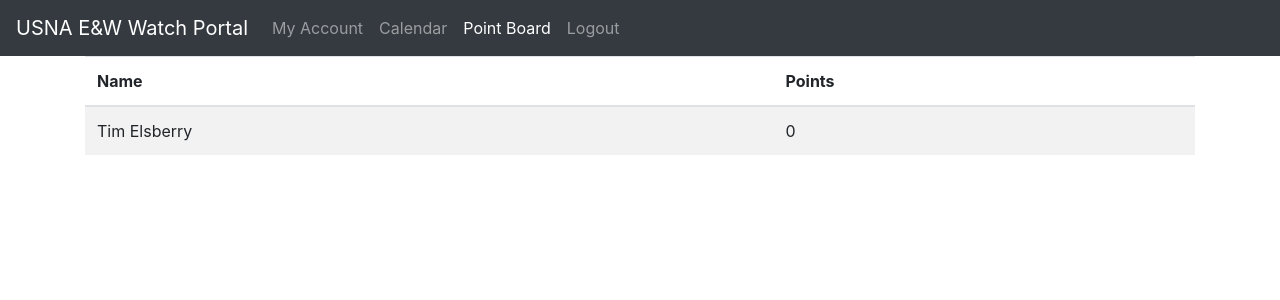
After one commit to ender18g/watchcal_2, a Flask app: page /points in a window 1280 px wide. The commit adds this page. Shown: the top 300 px of the page. Run offline with Flask 2, Linux system fonts and the light colour scheme; data comes from the database, SQL or seed files in the repository; both versions use the stored data as it was after the commit; some libraries are stand-ins or nearby versions.

Commit message:
added points page and BLOB DB

```diff
--- a/1.json
+++ /dev/null
@@ -1 +0,0 @@
-{"328": 1, "329": 1, "330": 2, "331": 2, "332": 1, "333": 1, "334": 1, "335": 1, "336": 1, "337": 1, "338": 2, "339": 1, "340": 1, "341": 1, "342": 1, "343": 2, "344": 1, "345": 1, "346": 1, "347": 2, "348": 1, "349": 1, "350": 1, "351": 2, "352": 1, "353": 1, "354": 1, "355": 1, "356": 1, "357": 1, "358": 1, "359": 1, "360": 2, "361": 1, "362": 1, "363": 1, "364": 1, "365": 1, "366": 1, "367": 0, "368": 1, "369": 1, "370": 1, "371": 2, "372": 1, "373": 2, "374": 2, "375": 1, "376": 1, "377": 1, "378": 2, "379": 1, "380": 1, "381": 1, "382": 1, "383": 1, "384": 1, "385": 1, "386": 2, "387": 1, "388": 1, "389": 1, "390": 1, "391": 1, "392": 1, "393": 1, "394": 2, "395": 1, "396": 1, "397": 1, "398": 1, "399": 1, "400": 1, "401": 1, "402": 1, "403": 1, "404": 1, "405": 1, "406": 1, "407": 1, "408": 1, "409": 1, "410": 1, "411": 1, "412": 1, "413": 1, "414": 1, "415": 1, "416": 1, "417": 1, "418": 1, "419": 1, "420": 1, "421": 1, "422": 1, "423": 1, "424": 1}
--- a/app.py
+++ b/app.py
@@ -107,16 +107,15 @@ def unpickle_calendar():
         full_calendar = pickle.load(fp)
         return full_calendar
 def update_user_bid_dict(u_id,user_bid_dict):
-    with open(f"{u_id}.json","w") as f:
-        json.dump(user_bid_dict,f)
+    json_text = json.dumps(user_bid_dict)
+    User.query.get(u_id).data = json_text
     print(f"saving {u_id}******{user_bid_dict}")
     return None
+
 def get_user_bid_dict(u_id):
-    try:
-        with open(f"{u_id}.json","r") as f:
-            user_bid_dict = json.load(f)
-        user_bid_dict={int(k):int(v) for k,v in user_bid_dict.items()}
-    except: return {}
+    try: user_bid_dict = json.loads(User.query.get(u_id).data)
+    except: user_bid_dict = {}
+    user_bid_dict={int(k):int(v) for k,v in user_bid_dict.items()}
     return user_bid_dict
 
 # db.drop_all()
@@ -174,3 +173,8 @@ def save():
 @app.route('/assign', methods=["POST"])
 def assign():
     pickle_calendar(full_calendar)
+    return None
+
+@app.route('/points', methods=["GET"])
+def points():
+    return render_template('points.html',users=User.query.all())
--- a/static/style.css
+++ b/static/style.css
@@ -1,8 +1,8 @@
-tbody tr {
+calTable > tbody tr {
 
     height:15vh;
 }
 
-td{
+calTable > td{
     width: 14vw;
 }
--- a/templates/base.html
+++ b/templates/base.html
@@ -7,7 +7,7 @@
     <meta http-equiv="X-UA-Compatible" content="ie=edge">
     <title>USNA E&W Duty Portal</title>
     <link rel="stylesheet" href="https://stackpath.bootstrapcdn.com/bootstrap/4.3.1/css/bootstrap.min.css" integrity="sha384-ggOyR0iXCbMQv3Xipma34MD+dH/1fQ784/j6cY/iJTQUOhcWr7x9JvoRxT2MZw1T" crossorigin="anonymous">
-    <link rel="stylesheet" href="static/style.css">
+    <link rel="stylesheet" href="/static/style.css">
     <script src="https://code.jquery.com/jquery-3.3.1.slim.min.js" integrity="sha384-q8i/X+965DzO0rT7abK41JStQIAqVgRVzpbzo5smXKp4YfRvH+8abtTE1Pi6jizo" crossorigin="anonymous"></script>
     <script src="https://cdnjs.cloudflare.com/ajax/libs/popper.js/1.14.7/umd/popper.min.js" integrity="sha384-UO2eT0CpHqdSJQ6hJty5KVphtPhzWj9WO1clHTMGa3JDZwrnQq4sF86dIHNDz0W1" crossorigin="anonymous"></script>
     <script src="https://stackpath.bootstrapcdn.com/bootstrap/4.3.1/js/bootstrap.min.js" integrity="sha384-JjSmVgyd0p3pXB1rRibZUAYoIIy6OrQ6VrjIEaFf/nJGzIxFDsf4x0xIM+B07jRM" crossorigin="anonymous"></script>
@@ -33,7 +33,9 @@
                 <li class="nav-item {%if request.path == '/jets'%}active{%endif%}"">
                     <a class=" nav-link" href="/calendar">Calendar</a>
                 </li>
-
+                <li class="nav-item {%if request.path == '/points'%}active{%endif%}"">
+                    <a class=" nav-link" href="/points">Point Board</a>
+                </li>
                 <li class="nav-item {%if request.path == '/logout'%}active{%endif%}"">
                     <a class=" nav-link" href="/logout">Logout</a>
                 </li>
--- a/templates/calendar.html
+++ b/templates/calendar.html
@@ -5,7 +5,7 @@
 <h3 class="m-2 text-center">{{user}}</h3>
 <h5 class="m-2 text-center">{{user.points}} Points</h5>
 
-<table class="table table-bordered">
+<table class="table table-bordered calTable">
 
     <thead class="table-secondary">
         {%for day in days_of_week%}
--- /dev/null
+++ b/templates/points.html
@@ -0,0 +1,28 @@
+{%extends "base.html"%}
+
+{%block content%}
+
+<div class="container">
+
+<table class="table table-striped table-hover">
+    <thead>
+        <tr>
+            <th scope="col">Name</th>
+            <th scope="col">Points</th>
+        </tr>
+    </thead>
+
+<tbody>
+    {%for u in users%}
+    <tr>
+        <td>{{u}}</td>
+        <td>{{u.points}}</td>
+
+    </tr>
+    {%endfor%}
+</tbody>
+</table>
+
+</div>
+
+{%endblock%}
```
Also changed, not shown: data.sqlite.
